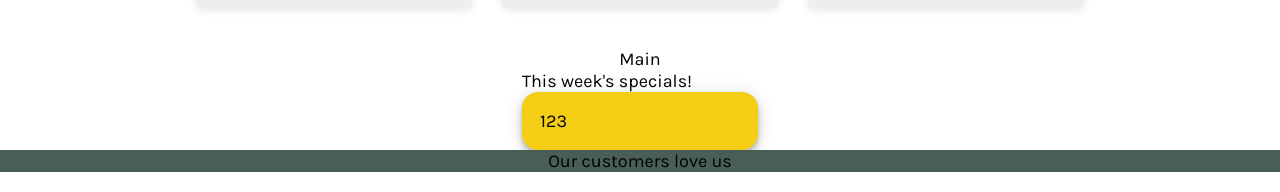
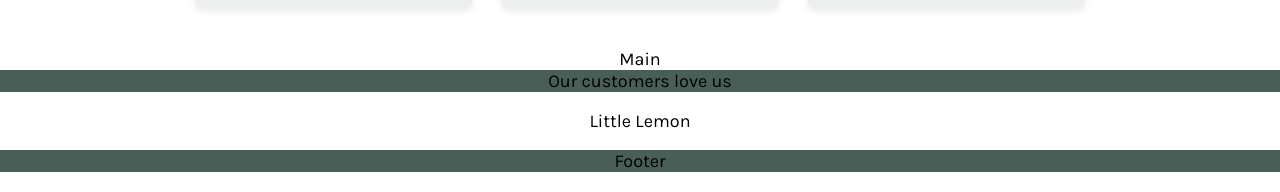
Before and after one commit to edwardAzarevich/react-capstone-project, a React (Create React App) app: page / in a window 1280 px wide. Shown: the part 1038-1230 px from the top of the page. Built offline with nearby package versions, Linux system fonts and the light colour scheme.

Commit message:
delete unuseble compoents and style

```diff
--- a/src/App.css
+++ b/src/App.css
@@ -59,17 +59,6 @@
     width: 100%;
 }
 
-.buttonMain {
-  background-color: #F4CE14;
-  border: 0;
-  border-radius: 16px;
-  box-shadow: 0px 3px 5px -1px rgba(0, 0, 0, 0.2),
-    0px 6px 10px 0px rgba(0, 0, 0, 0.14),
-    0px 1px 18px 0px rgba(0, 0, 0, 0.12);
-  width: 200px;
-  font-size: 18px;
-  padding: 18px;
-}
 h1
 
 .CallToActionCard {
--- a/src/App.jsx
+++ b/src/App.jsx
@@ -21,10 +21,6 @@
             <main>
                 <Main />
             </main>
-            <div>
-                This week's specials!
-                <div className='buttonMain'>123</div>
-            </div>
             <div className='info'>
                 Our customers love us
             </div>
```
